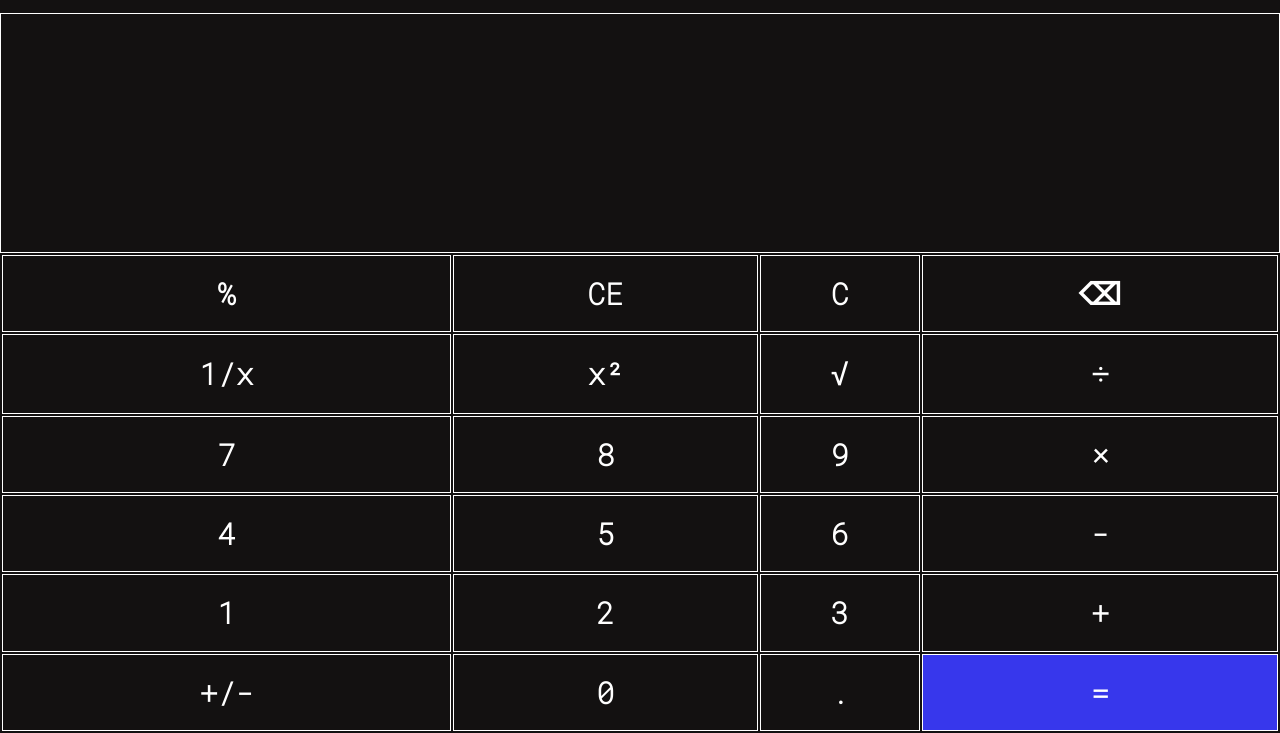
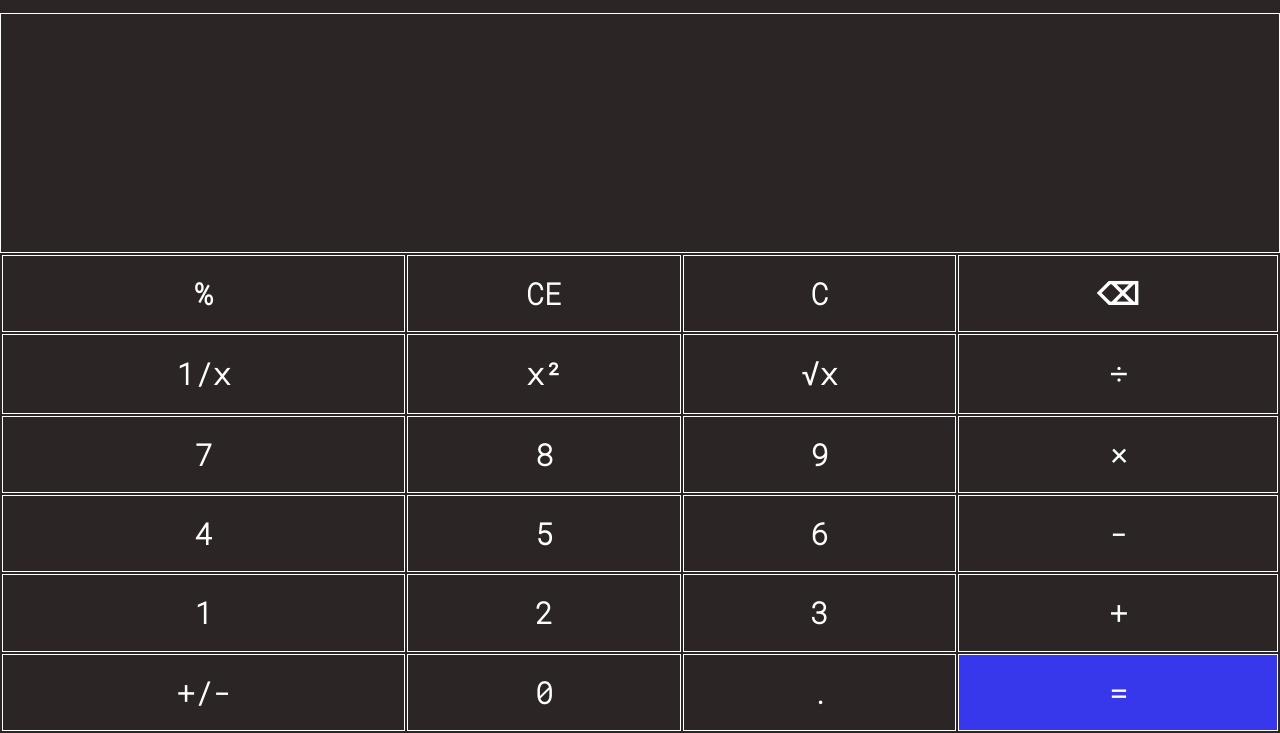
Before and after one commit to omprakash-singh/scientific, a plain HTML site: page index.html in a window 1280 px wide. Shown: the part 67-800 px from the top of the page. Drawn offline with Linux system fonts and the light colour scheme.

Commit message:
omprakash

```diff
--- a/index.html
+++ b/index.html
@@ -34,30 +34,30 @@
         <tr>
             <th>1/x</th>
             <th>x²</th>
-            <th>√</th>
+            <th>√x</th>
             <th>÷</th>
         </tr>
         <tr>
-            <th>7</th>
-            <th>8</th>
-            <th>9</th>
+            <th class="number">7</th>
+            <th class="number">8</th>
+            <th class="number">9</th>
             <th>×</th>
         </tr>
         <tr>
-            <th>4</th>
-            <th>5</th>
-            <th>6</th>
+            <th class="number">4</th>
+            <th class="number">5</th>
+            <th class="number">6</th>
             <th>-</th>
         </tr>
         <tr>
-            <th>1</th>
-            <th>2</th>
-            <th>3</th>
+            <th class="number">1</th>
+            <th class="number">2</th>
+            <th class="number">3</th>
             <th>+</th>
         </tr>
         <tr>
             <th>+/-</th>
-            <th>0</th>
+            <th class="number">0</th>
             <th>.</th>
             <th id="equal">=</th>
         </tr>
--- a/jsfile/script.js
+++ b/jsfile/script.js
@@ -16,11 +16,19 @@ for (item of button) {
         display.innerHTML += buttonText;
         if (buttonText === '=') {
             display.innerHTML = eval(displayValue);
-        } else if (buttonText === 'X') {
+        } else if (buttonText === '×') {
             displayValue += '*';
         } else if (buttonText === 'C' || buttonText === 'CE') {
             display.innerHTML = " ";
             displayValue = " ";
+        } else if (buttonText === '÷') {
+            displayValue += "/";
+        } else if (buttonText === "√x") {
+
+        } else if (buttonText === "x²") {
+
+        } else if (buttonText === "⌫") {
+
         } else {
             displayValue += e.target.innerText;
         }
--- a/style.css
+++ b/style.css
@@ -3,7 +3,7 @@
   margin: 0;
   padding: 0;
   box-sizing: border-box;
-  background-color: rgb(19, 17, 17);
+  background-color: rgb(43, 37, 37);
   font-family: "Roboto Mono", monospace;
   color: #fff;
 }
@@ -20,7 +20,7 @@
   color: white;
 }
 .cal-contant tr th:hover {
-  background-color: rgb(39, 35, 35);
+  background-color: rgb(114, 81, 81);
 }
 #equal {
   background-color: rgb(55, 55, 236);
```
